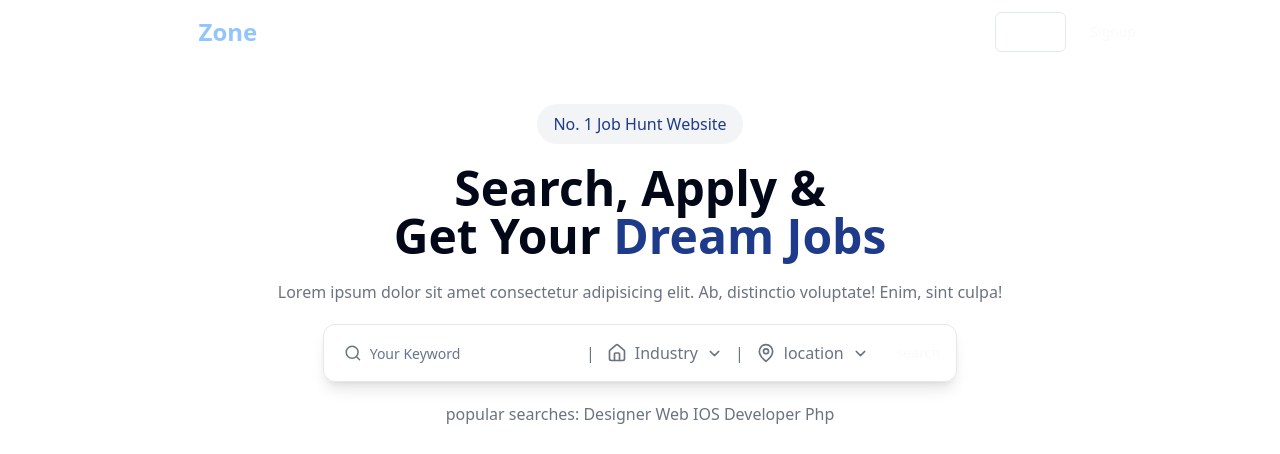
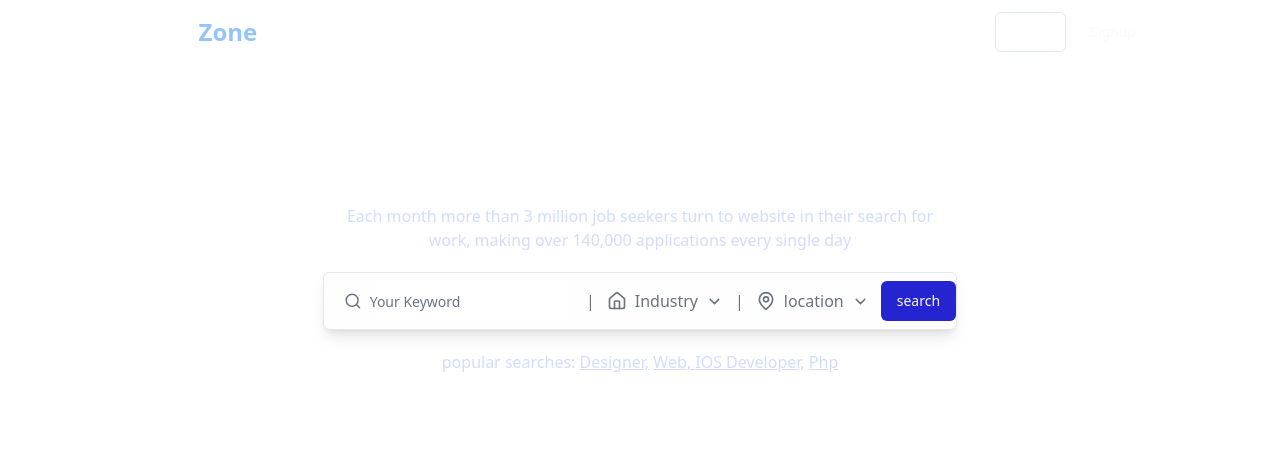
Before and after one commit to farah-jannat/niyog-zone, a React (Vite) app in the folder frontend/: page / in a window 1280 px wide. Shown: the top 454 px of the page. Built offline with nearby package versions, Linux system fonts and the light colour scheme; no server answers.

Commit message:
style: change hero-section css

```diff
--- a/frontend/src/components/HeroSection.jsx
+++ b/frontend/src/components/HeroSection.jsx
@@ -17,21 +17,18 @@ const HeroSection = () => {
   };
 
   return (
-    <div className="text-center w-[70%] mx-auto md:w-[90%]">
+    <div className="text-center w-[70%] mx-auto md:w-[80%] text-white">
       <div className="flex flex-col gap-5 my-10 ">
-        <span className="hidden md:block bg-gray-100 text-blue-900 px-4 mx-auto rounded-full py-2 font-medium">
-          No. 1 Job Hunt Website
-        </span>
-        <h1 className=" text-3xl md:text-5xl font-bold">
-          Search, Apply & <br />
-          Get Your
-          <span className="text-blue-900"> Dream Jobs</span>
+        <h1 className=" text-3xl md:text-4xl font-bold">
+          The #1 Job Board for Hiring <br />
+          or Find Your next Job
         </h1>
-        <p className="text-gray-500">
-          Lorem ipsum dolor sit amet consectetur adipisicing elit. Ab,
-          distinctio voluptate! Enim, sint culpa!
+        <p className="text-text_white">
+          Each month more than 3 million job seekers turn to website in their
+          search for <br /> work, making over 140,000 applications every single
+          day
         </p>
-        <div className=" border border-gray-200 text-gray-500 rounded-xl py-2 pl-5 flex items-center gap-3 shadow-lg  mx-auto w-[full] ">
+        <div className="bg-White border border-gray-200 text-gray-500 rounded-md py-2 pl-5 flex items-center gap-3 shadow-lg  mx-auto w-[full] ">
           <div className="flex flex-1 items-center gap-2 ">
             <Search size={20} />
             <Input
@@ -53,25 +50,24 @@ const HeroSection = () => {
             <span>location</span>
             <ChevronDown size={17} />
           </div>
-          <Button
-            onClick={searchJobHandler}
-            className="rounded-r-xl h-auto bg-button_blue"
-          >
+          <Button onClick={searchJobHandler} className="rounded-md bg-Blue">
             search
           </Button>
         </div>
-        <p className="text-gray-500 ">
-          popular searches:{" "}
-          <a className="hover:underline" href="#">
-            Designer
-          </a>{" "}
-          <a className="hover:underline" href="#">
-            Web{" "}
+        <p className="hidden sm:block text-text_white ">
+          popular searches:{"   "}
+          <a className="underline" href="#">
+            Designer,
           </a>
-          <a className="hover:underline" href="">
-            IOS Developer
-          </a>{" "}
-          <a className="hover:underline" href="">
+          {"  "}
+          <a className="underline" href="#">
+            Web,{"  "}
+          </a>
+          <a className="underline" href="">
+            IOS Developer,
+          </a>
+          {"  "}
+          <a className="underline" href="">
             Php
           </a>
         </p>
```
